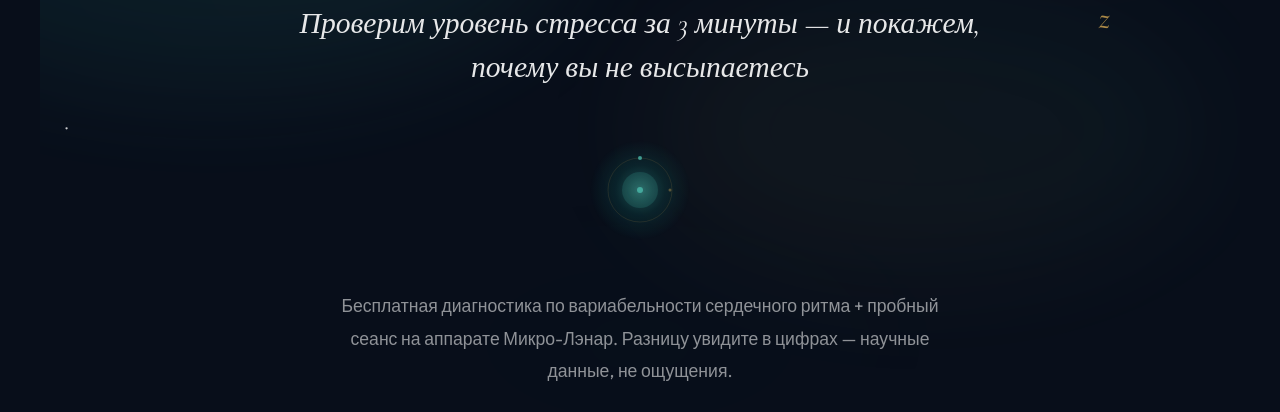
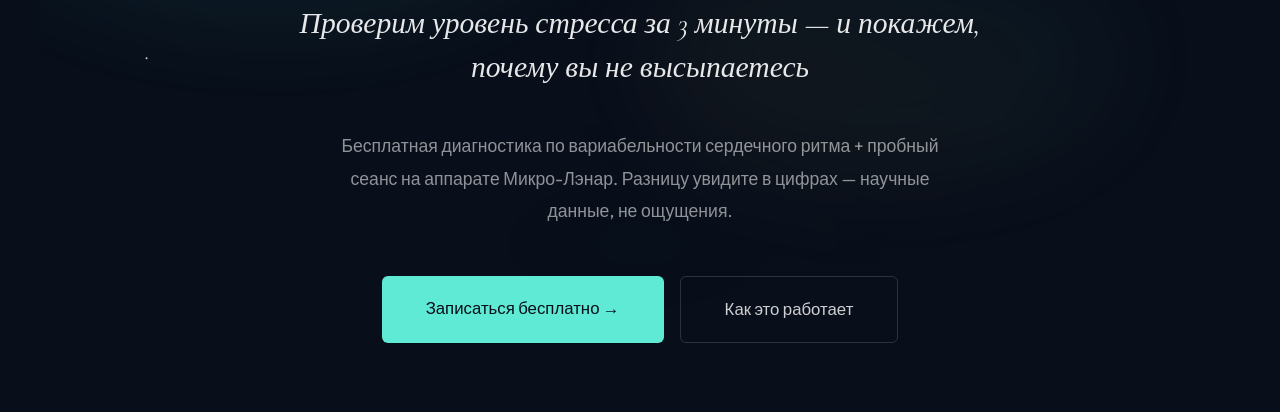
Before and after one commit to thebodymindcode/lab, a plain HTML site: page index.html in a window 1280 px wide. Shown: the part 373-785 px from the top of the page. Drawn offline with nearby package versions, Linux system fonts and the light colour scheme.

Commit message:
Update index.html

```diff
--- a/index.html
+++ b/index.html
@@ -170,7 +170,6 @@
   .g4{grid-template-columns:1fr 1fr}
   .comp-grid{grid-template-columns:1fr}
   .nav-inner{padding:0 20px}
-  .hero-orb{width:80px!important;height:80px!important}
 }
 @media(max-width:600px){
   .section{padding:68px 0}
@@ -179,7 +178,6 @@
   .hero h1{font-size:clamp(2.8rem,14vw,4rem)!important}
   .hero-subtitle{font-size:1.15rem!important;max-width:90%!important}
   .hero-badge{font-size:.72rem!important;padding:6px 14px!important}
-  .hero-orb{width:100px!important;height:100px!important;margin-bottom:32px!important}
   .hero [style*="grid-template-columns:repeat(4"]{grid-template-columns:repeat(2,1fr)!important;max-width:100%!important;gap:10px!important}
   .hero [style*="grid-template-columns:repeat(4"] > div{padding:20px 12px!important}
   .hero [style*="font-size:2.6rem"]{font-size:1.8rem!important}
@@ -266,43 +264,6 @@
   <div class="hero-badge rv"><div class="bdot"></div>Москва · м.&nbsp;Краснопресненская · Первый визит бесплатно</div>
   <h1 class="rv">Плохо <span class="accent">спите?</span></h1>
   <p class="rv hero-subtitle" style="font-family:'Cormorant Garamond',serif;font-size:clamp(1.25rem,2.5vw,1.85rem);color:rgba(255,255,255,.9);font-style:italic;max-width:700px;margin:0 auto 40px;line-height:1.5">Проверим уровень стресса за&nbsp;3&nbsp;минуты&nbsp;— и&nbsp;покажем, почему вы&nbsp;не&nbsp;высыпаетесь</p>
-
-  <!-- Animated glowing orb -->
-  <div class="rv hero-orb" style="margin:0 auto 40px;width:120px;height:120px;position:relative">
-    <svg viewBox="0 0 120 120" fill="none" style="width:100%;height:100%">
-      <defs>
-        <radialGradient id="orb1" cx="50%" cy="50%" r="50%"><stop offset="0%" stop-color="#5EEAD4" stop-opacity=".35"/><stop offset="50%" stop-color="#0D9488" stop-opacity=".15"/><stop offset="100%" stop-color="#0D9488" stop-opacity="0"/></radialGradient>
-        <radialGradient id="orb2" cx="50%" cy="50%" r="50%"><stop offset="0%" stop-color="#D4A853" stop-opacity=".2"/><stop offset="100%" stop-color="#D4A853" stop-opacity="0"/></radialGradient>
-      </defs>
-      <!-- Outer glow pulse -->
-      <circle cx="60" cy="60" r="50" fill="url(#orb1)">
-        <animate attributeName="r" values="45;58;45" dur="4s" repeatCount="indefinite"/>
-        <animate attributeName="opacity" values=".8;1;.8" dur="4s" repeatCount="indefinite"/>
-      </circle>
-      <!-- Inner bright core -->
-      <circle cx="60" cy="60" r="18" fill="#5EEAD4" opacity=".12">
-        <animate attributeName="r" values="16;22;16" dur="3s" repeatCount="indefinite"/>
-        <animate attributeName="opacity" values=".12;.2;.12" dur="3s" repeatCount="indefinite"/>
-      </circle>
-      <!-- Gold accent ring -->
-      <circle cx="60" cy="60" r="32" fill="none" stroke="#D4A853" stroke-width=".5" opacity=".25">
-        <animate attributeName="r" values="30;38;30" dur="5s" repeatCount="indefinite"/>
-        <animate attributeName="opacity" values=".25;.1;.25" dur="5s" repeatCount="indefinite"/>
-      </circle>
-      <!-- Tiny orbiting dot -->
-      <circle cx="60" cy="28" r="2" fill="#5EEAD4" opacity=".6">
-        <animateTransform attributeName="transform" type="rotate" from="0 60 60" to="360 60 60" dur="8s" repeatCount="indefinite"/>
-      </circle>
-      <!-- Second orbiting dot -->
-      <circle cx="90" cy="60" r="1.5" fill="#D4A853" opacity=".4">
-        <animateTransform attributeName="transform" type="rotate" from="180 60 60" to="540 60 60" dur="12s" repeatCount="indefinite"/>
-      </circle>
-      <!-- Center dot -->
-      <circle cx="60" cy="60" r="3" fill="#5EEAD4" opacity=".5">
-        <animate attributeName="opacity" values=".5;.8;.5" dur="2s" repeatCount="indefinite"/>
-      </circle>
-    </svg>
-  </div>
   <p class="rv" style="font-size:clamp(1rem,1.5vw,1.1rem);color:rgba(255,255,255,.55);max-width:620px;margin:0 auto 48px;line-height:1.85">Бесплатная диагностика по&nbsp;вариабельности сердечного ритма&nbsp;+ пробный сеанс на&nbsp;аппарате Микро-Лэнар. Разницу увидите в&nbsp;цифрах&nbsp;— научные данные, не&nbsp;ощущения.</p>
   <div class="rv" style="display:flex;gap:16px;justify-content:center;flex-wrap:wrap;margin-bottom:72px">
     <a href="#booking" class="btn" style="font-size:1.05rem;padding:18px 44px;background:#5EEAD4;color:#080E1A">Записаться бесплатно →</a>
```
